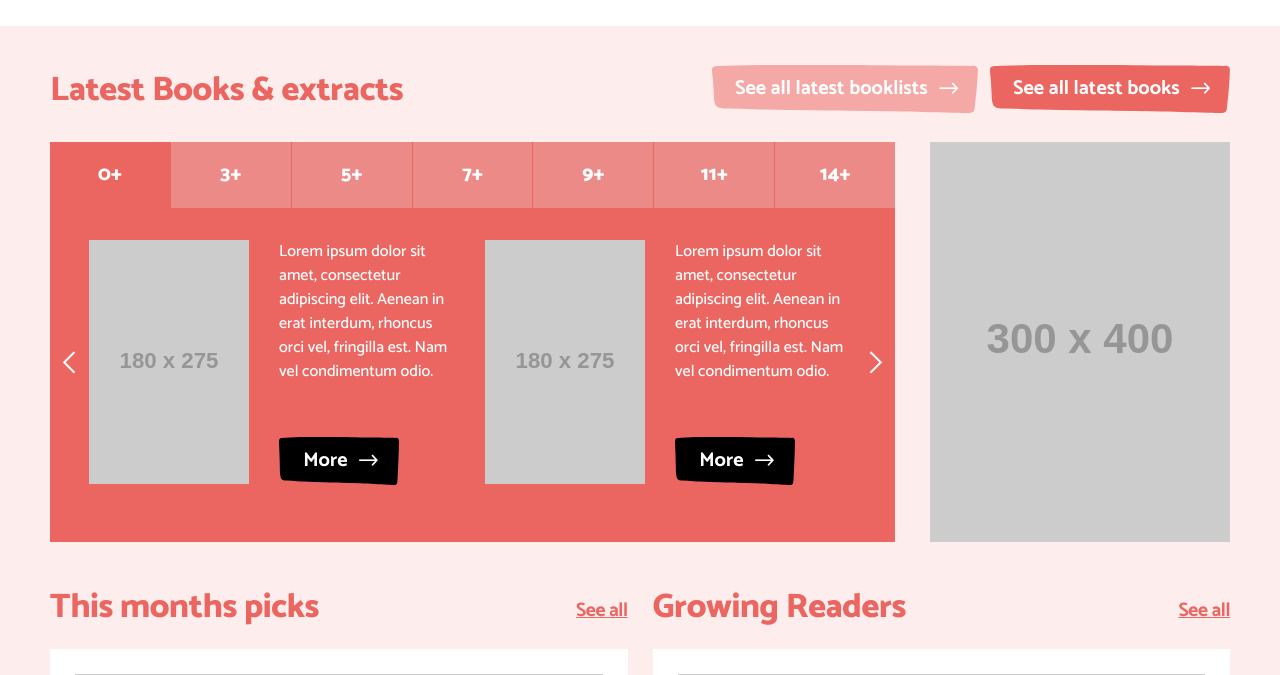
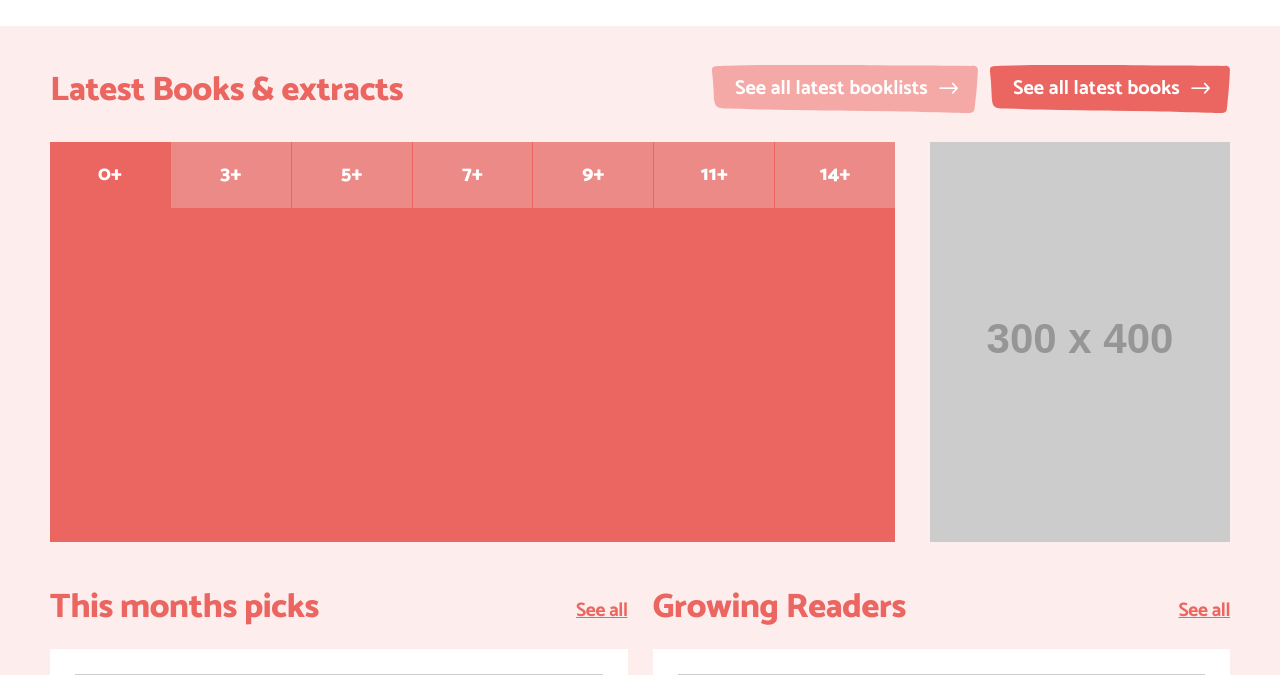
Before and after one commit to willmacdonald/readingzone, a Symfony app: template templates/index-families.html.twig in a window 1280 px wide. Shown: the part 295-970 px from the top of the page. Run offline with Twig, Linux system fonts and the light colour scheme; the template is opened without the code that fills it, so the values that code supplies are empty; grey boxes labelled with a size stand in for pictures from a placeholder-image service; some libraries are stand-ins or nearby versions.

Commit message:
Start families

```diff
--- /dev/null
+++ b/templates/_PUBPD_format.html.twig
@@ -0,0 +1 @@
+{{ PUBPD|slice(6,2) }}/{{ PUBPD|slice(4,2) }}/{{ PUBPD|slice(0,4) }}
--- a/templates/_booklist_entry.html.twig
+++ b/templates/_booklist_entry.html.twig
@@ -6,9 +6,9 @@
     <ul>
         <li>{{ book.PU }}</li>
         <li>{{ book.isbn }}</li>
-        <li>{{ book.PUBD }}</li>
+        <li>{{ include('_PUBPD_format.html.twig', {'PUBPD': book.PUBPD}) }}</li>
     </ul>
     <p>{{ book.DF2 | length > 200 ? book.DF2 | slice(0,200) ~ '...' : book.DF2 }}</p>
-    <p class="link-btn"><a href="{{ path('/book_details', {'isbn': book.isbn} ) }}">More <i
+    <p class="link-btn"><a href="{{ path('book_details', {'isbn': book.isbn} ) }}">More <i
                     class="icon-arrow-right"></i></a></p>
 </li>
--- a/templates/book-details.html.twig
+++ b/templates/book-details.html.twig
@@ -35,8 +35,7 @@
                     <h2>Format</h2>
                     <p>{{ book_details.FMT }}</p>
                     <h2>Publication date</h2>
-                    <p>{{ book_details.PUBPD|slice(6,2) }}/{{ book_details.PUBPD|slice(4,2) }}
-                        /{{ book_details.PUBPD|slice(0,4) }}</p>
+                    <p>{{ include('_PUBPD_format.html.twig', {'PUBPD': book_details.PUBPD }) }}</p>
 
                     <h2>Extract</h2>
                     <p>{{ book_details.extract_text | default('Extract not found') }}</p>
--- a/templates/book_list.html.twig
+++ b/templates/book_list.html.twig
@@ -11,6 +11,9 @@
                     <h1>{{ booklist | default('Booklist') }}</h1>
                 </header>
                 <ul class="list-results a">
+                    {% for book in books %}
+                        {{ include('_booklist_entry.html.twig') with book }}
+                    {% endfor %}
                     <li>
                         <figure><img src="http://placehold.it/130x200" alt="Placeholder" width="130" height="200">
                         </figure>
--- a/templates/index-families.html.twig
+++ b/templates/index-families.html.twig
@@ -35,70 +35,20 @@
                             </ul>
                         </nav>
                         <div>
+                            {% for age in age_ranges %}
                                 <div>
                                     <ul class="list-aside slider" data-count="2">
+                                        {% for highlighted_book in books[age] %}
                                             <li>
-                                        <figure><img src="http://placehold.it/180x275" alt="Placeholder" width="180"
-                                                     height="275"></figure>
-                                        <p>Lorem ipsum dolor sit amet, consectetur adipiscing elit. Aenean in erat
-                                            interdum, rhoncus orci vel, fringilla est. Nam vel condimentum odio.</p>
-                                        <p class="link-btn"><a href="./">More <i class="icon-arrow-right"></i></a></p>
+                                                {% include('_book_teaser.html.twig') with {'book': highlighted_book } %}
                                             </li>
-                                    <li>
-                                        <figure><img src="http://placehold.it/180x275" alt="Placeholder" width="180"
-                                                     height="275"></figure>
-                                        <p>Lorem ipsum dolor sit amet, consectetur adipiscing elit. Aenean in erat
-                                            interdum, rhoncus orci vel, fringilla est. Nam vel condimentum odio.</p>
-                                        <p class="link-btn"><a href="./">More <i class="icon-arrow-right"></i></a></p>
-                                    </li>
-                                    <li>
-                                        <figure><img src="http://placehold.it/180x275" alt="Placeholder" width="180"
-                                                     height="275"></figure>
-                                        <p>Lorem ipsum dolor sit amet, consectetur adipiscing elit. Aenean in erat
-                                            interdum, rhoncus orci vel, fringilla est. Nam vel condimentum odio.</p>
-                                        <p class="link-btn"><a href="./">More <i class="icon-arrow-right"></i></a></p>
-                                    </li>
-                                    <li>
-                                        <figure><img src="http://placehold.it/180x275" alt="Placeholder" width="180"
-                                                     height="275"></figure>
-                                        <p>Lorem ipsum dolor sit amet, consectetur adipiscing elit. Aenean in erat
-                                            interdum, rhoncus orci vel, fringilla est. Nam vel condimentum odio.</p>
-                                        <p class="link-btn"><a href="./">More <i class="icon-arrow-right"></i></a></p>
-                                    </li>
-                                    <li>
-                                        <figure><img src="http://placehold.it/180x275" alt="Placeholder" width="180"
-                                                     height="275"></figure>
-                                        <p>Lorem ipsum dolor sit amet, consectetur adipiscing elit. Aenean in erat
-                                            interdum, rhoncus orci vel, fringilla est. Nam vel condimentum odio.</p>
-                                        <p class="link-btn"><a href="./">More <i class="icon-arrow-right"></i></a></p>
-                                    </li>
-                                    <li>
-                                        <figure><img src="http://placehold.it/180x275" alt="Placeholder" width="180"
-                                                     height="275"></figure>
-                                        <p>Lorem ipsum dolor sit amet, consectetur adipiscing elit. Aenean in erat
-                                            interdum, rhoncus orci vel, fringilla est. Nam vel condimentum odio.</p>
-                                        <p class="link-btn"><a href="./">More <i class="icon-arrow-right"></i></a></p>
-                                    </li>
+                                        {% endfor %}
                                     </ul>
+                                    <p class="link-btn" style="float: right;"><a href="./">More <i
+                                                    class="icon-arrow-right"></i></a>
+                                    </p>
                                 </div>
-                            <div>
-                                <p>Content for "3+" tab.</p>
-                            </div>
-                            <div>
-                                <p>Content for "5+" tab.</p>
-                            </div>
-                            <div>
-                                <p>Content for "7+" tab.</p>
-                            </div>
-                            <div>
-                                <p>Content for "9+" tab.</p>
-                            </div>
-                            <div>
-                                <p>Content for "11+" tab.</p>
-                            </div>
-                            <div>
-                                <p>Content for "14+" tab.</p>
-                            </div>
+                            {% endfor %}
                         </div>
                     </div>
                 </div>
```
Also changed, not shown: src/Controller/BookListController.php (added, +56 -0 lines), src/Controller/FamiliesController.php (+33 -3 lines), templates/book_list/index.html.twig (added, +42 -0 lines). Lines whose indentation alone changed are shown as unchanged.
